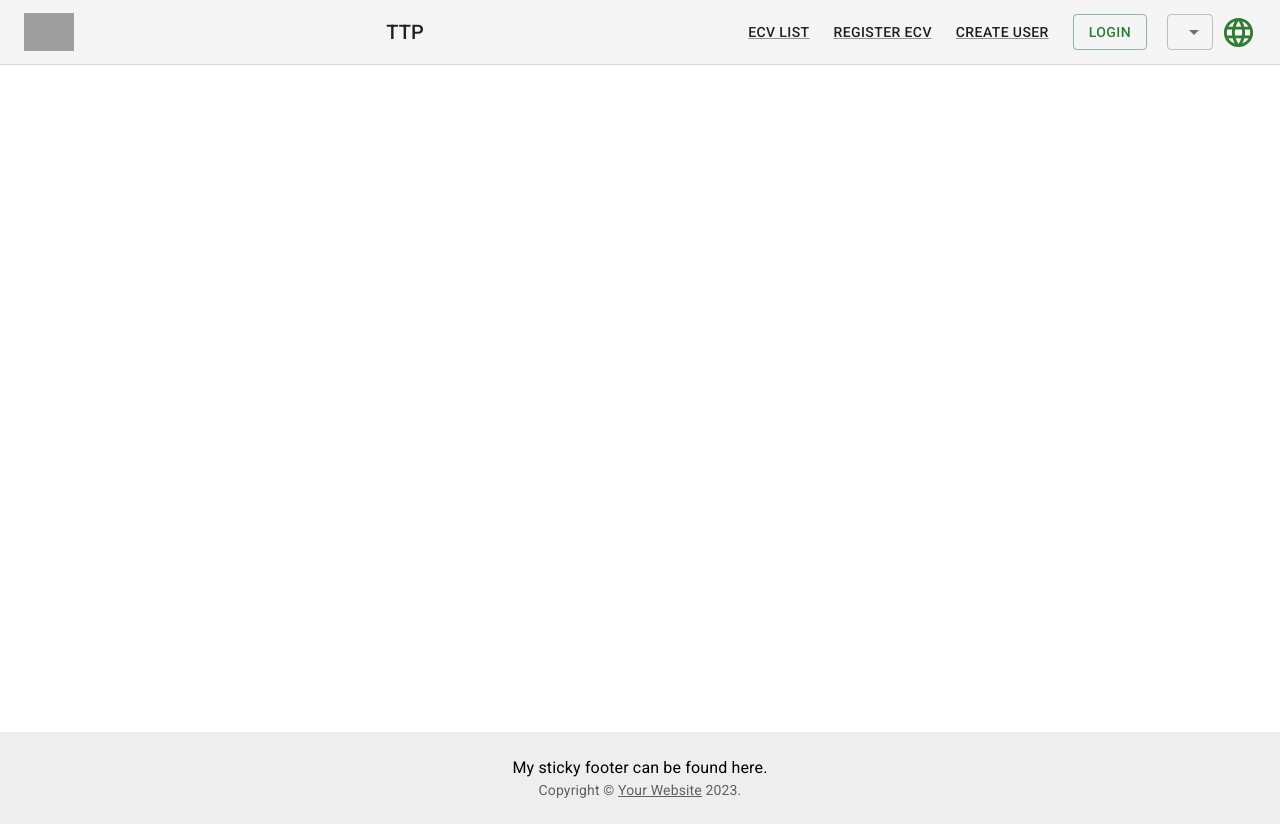
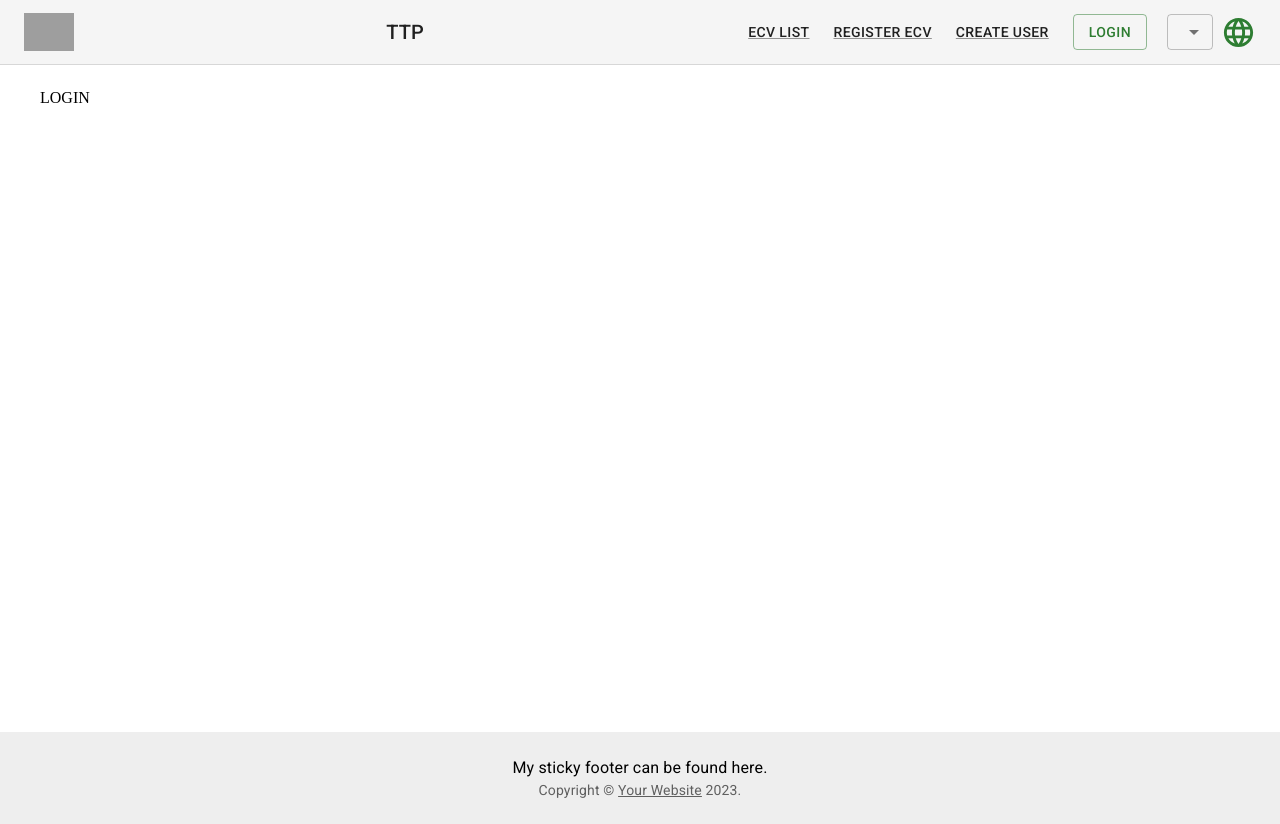
Before and after one commit to Rombug/FINAL_JAVA_PROJECT, a React (Create React App) app in the folder restTTP/ttp-ui/: page /login in a window 1280 px wide. Built offline with nearby package versions, Linux system fonts and the light colour scheme; grey boxes are pictures that could not be loaded.

Commit message:
FINAL PROJECT. (Spring + React) added Login.js and route

```diff
--- a/restTTP/ttp-ui/src/components/content/Content.js
+++ b/restTTP/ttp-ui/src/components/content/Content.js
@@ -4,6 +4,7 @@ import {Route, Routes} from "react-router-dom";
 import User from "../forms/User";
 import Vehicles from "../page/Vehicles";
 import VehicleDetailPage from "../page/VehicleDetailPage";
+import Login from "../forms/Login";
 
 const Content = () => {
 
@@ -22,6 +23,7 @@ const Content = () => {
                 <Route path="/users/registration" element={<User/>}/>
                 <Route path="/transport/:transportId/update" element={<Transport key="update"/>}/>
                 <Route path="/transport/:transportId" element={<VehicleDetailPage/>}/>
+                <Route path="/login" element={<Login/>}/>
             </Routes>
 
         </Container>
--- /dev/null
+++ b/restTTP/ttp-ui/src/components/forms/Login.js
@@ -0,0 +1,11 @@
+const Login = () => {
+
+    return(
+        <>
+            LOGIN
+        </>
+    );
+
+}
+
+export default Login;
```
